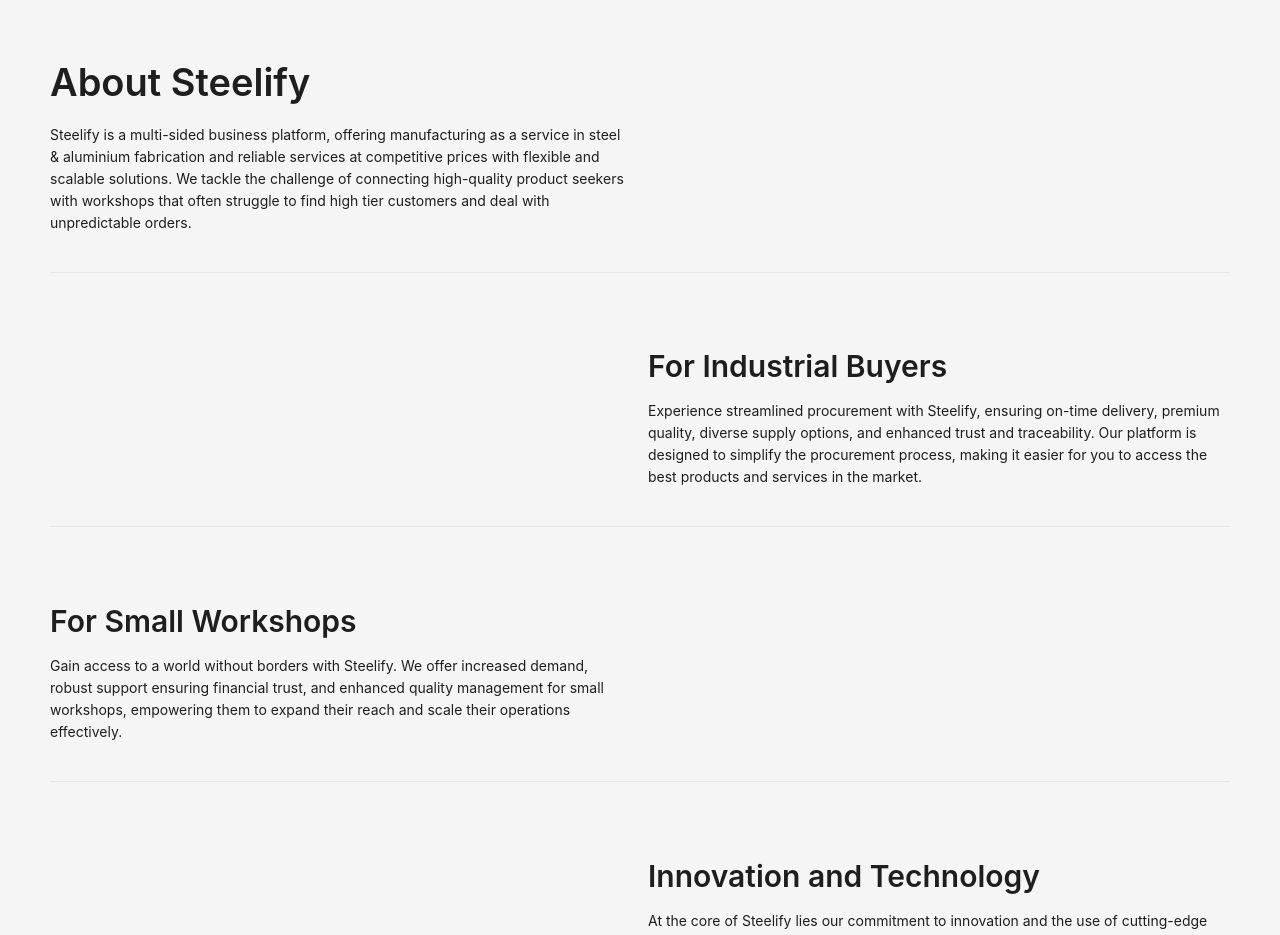
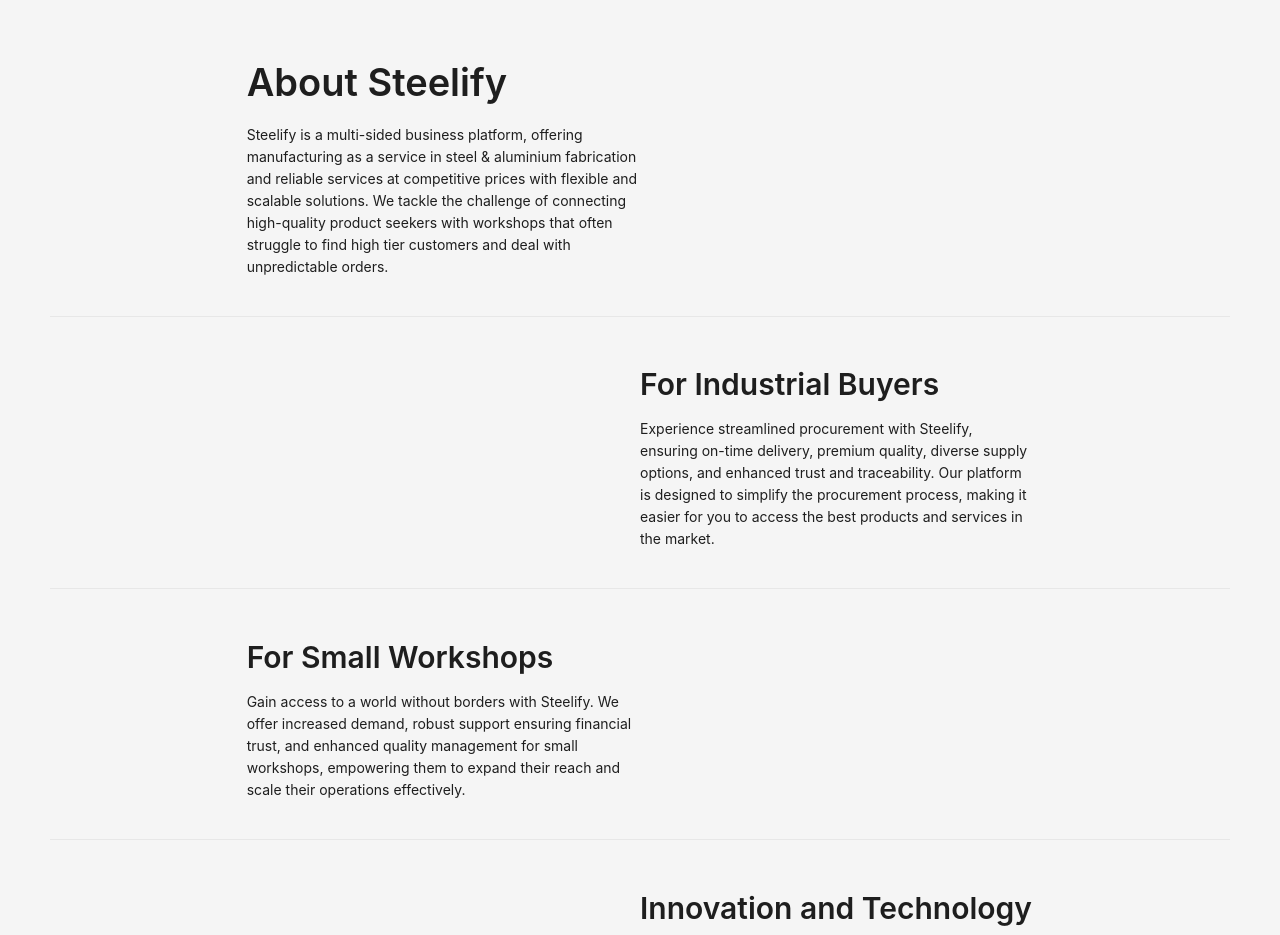
Before and after one commit to alperenerS/steelify.io, a React (Create React App) app in the folder client/: page /about-us in a window 1280 px wide. Shown: the part 100-1035 px from the top of the page. Built offline with nearby package versions, Linux system fonts and the light colour scheme.

Commit message:
Future: About Us Style Update

```diff
--- a/client/src/Pages/AboutUs/aboutUs.js
+++ b/client/src/Pages/AboutUs/aboutUs.js
@@ -10,8 +10,8 @@ const { Title, Paragraph } = Typography;
 const AboutUs = () => {
   return (
     <div style={{ padding: '50px' }}>
-      <Row gutter={[16, 16]} align="middle">
-        <Col span={12}>
+      <Row justify="center" >
+        <Col span={8}>
           <Typography>
             <Title>About Steelify</Title>
             <Paragraph>
@@ -19,15 +19,15 @@ const AboutUs = () => {
             </Paragraph>
           </Typography>
         </Col>
-        <Col span={12}>
+        <Col span={8}>
         </Col>
       </Row>
       <Divider />
 
-      <Row gutter={[16, 16]} align="middle" style={{ marginTop: '50px' }}>
-        <Col span={12}>
+      <Row justify="center" >
+        <Col span={8}>
         </Col>
-        <Col span={12}>
+        <Col span={8}>
           <Typography>
             <Title level={2}>For Industrial Buyers</Title>
             <Paragraph>
@@ -38,8 +38,8 @@ const AboutUs = () => {
       </Row>
       <Divider />
 
-      <Row gutter={[16, 16]} align="middle" style={{ marginTop: '50px' }}>
-        <Col span={12}>
+      <Row justify="center">
+        <Col span={8}>
           <Typography>
             <Title level={2}>For Small Workshops</Title>
             <Paragraph>
@@ -47,15 +47,15 @@ const AboutUs = () => {
             </Paragraph>
           </Typography>
         </Col>
-        <Col span={12}>
+        <Col span={8}>
         </Col>
       </Row>
       <Divider />
 
-      <Row gutter={[16, 16]} align="middle" style={{ marginTop: '50px' }}>
-        <Col span={12}>
+      <Row justify="center">
+        <Col span={8}>
         </Col>
-        <Col span={12}>
+        <Col span={8}>
           <Typography>
             <Title level={2}>Innovation and Technology</Title>
             <Paragraph>
```
